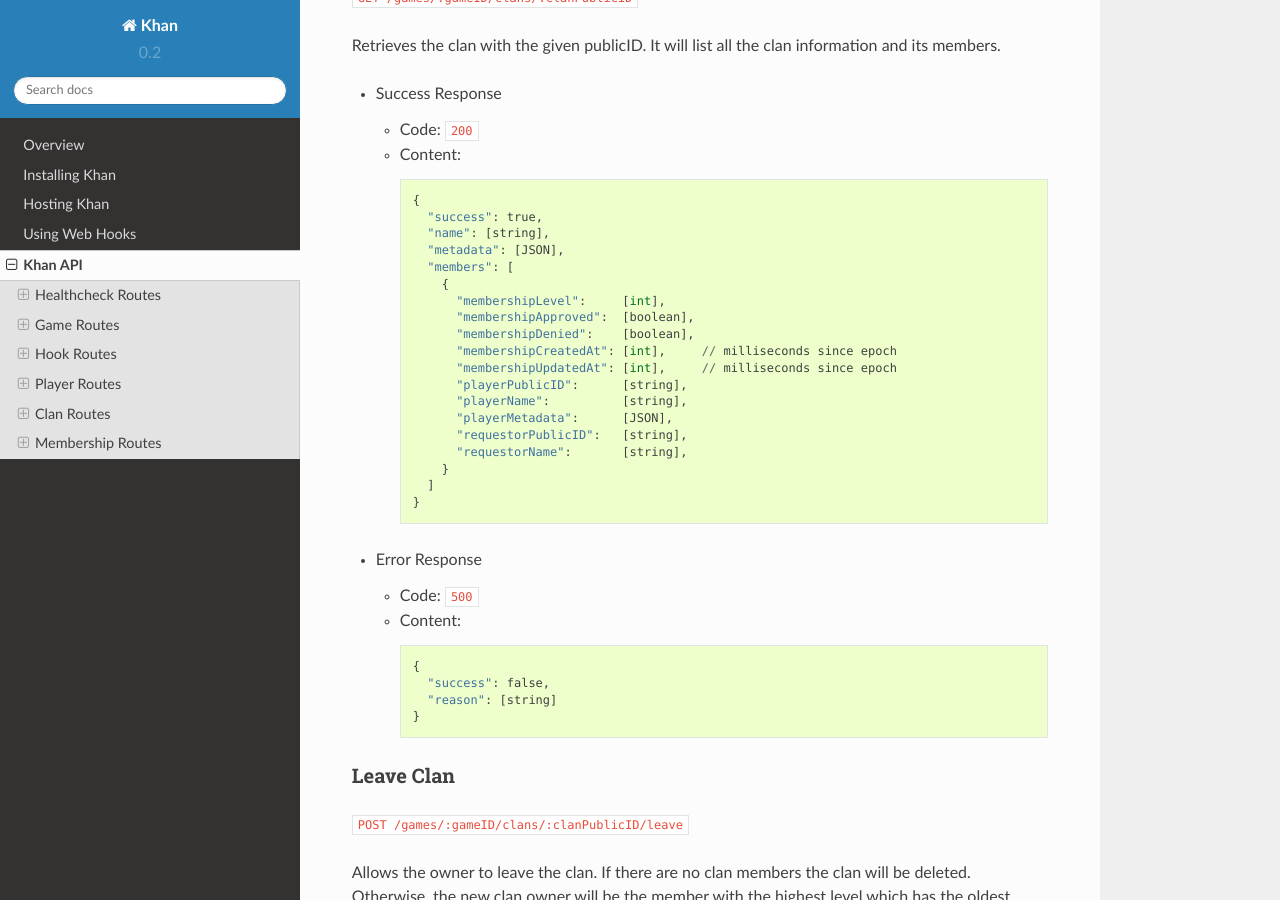
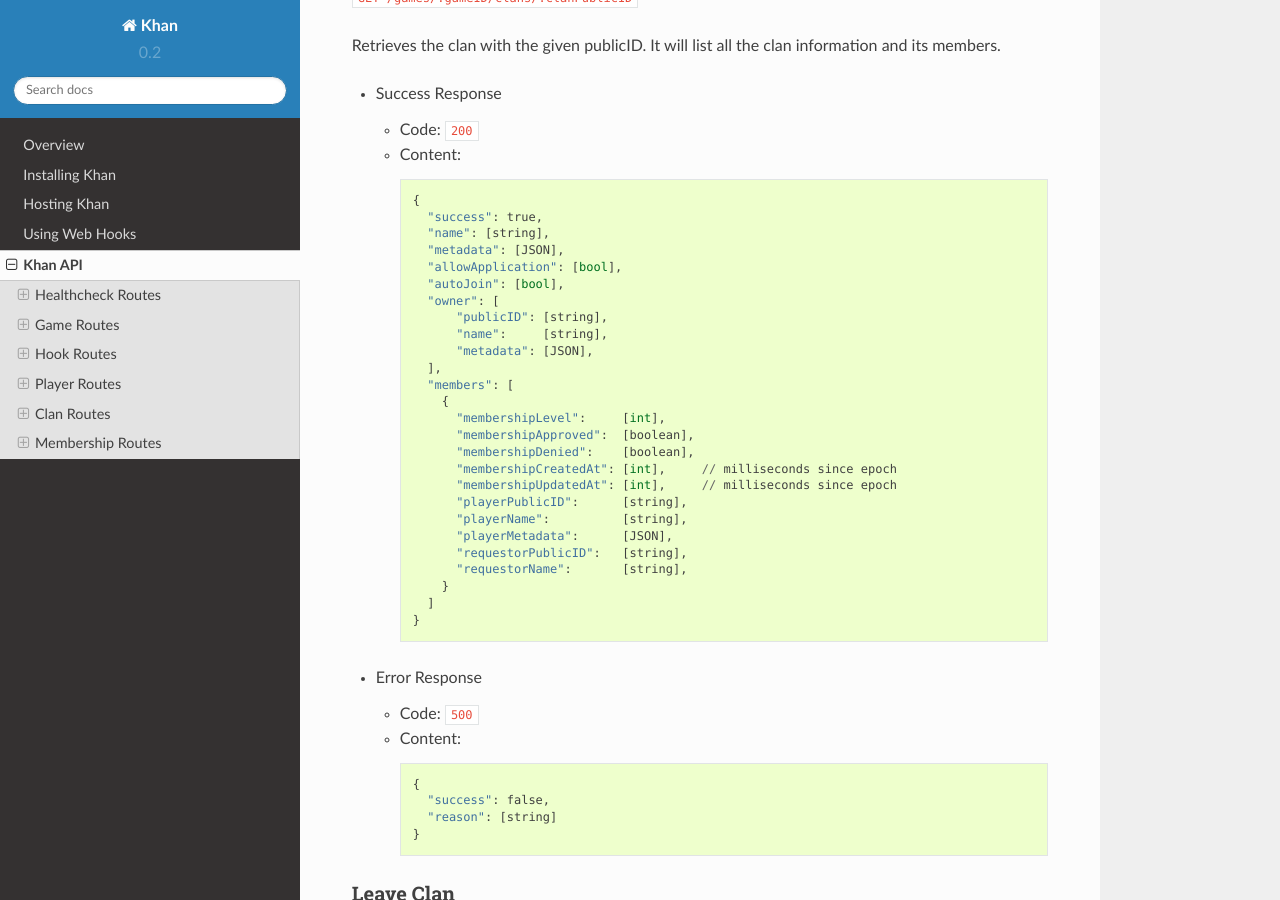
Before and after one commit to topfreegames/khan, a Sphinx documentation site: the page built from docs/API.md, in a window 1280 px wide and 900 px high, scrolled down 12240 px. Built offline with Sphinx 7.4.7 and the Read the Docs theme 2.0.0, drawn with Linux system fonts in a browser that asks for light colours.

Commit message:
Updated docs

````diff
--- a/docs/API.md
+++ b/docs/API.md
@@ -588,6 +588,13 @@
         "success": true,
         "name": [string],
         "metadata": [JSON],
+        "allowApplication": [bool],
+        "autoJoin": [bool],
+        "owner": [
+            "publicID": [string],
+            "name":     [string],
+            "metadata": [JSON],
+        ],
         "members": [
           {
             "membershipLevel":     [int],
@@ -603,7 +610,6 @@
           }
         ]
       }
-      ```
 
   * Error Response
 
````
Also changed, not shown: 1 other file.
